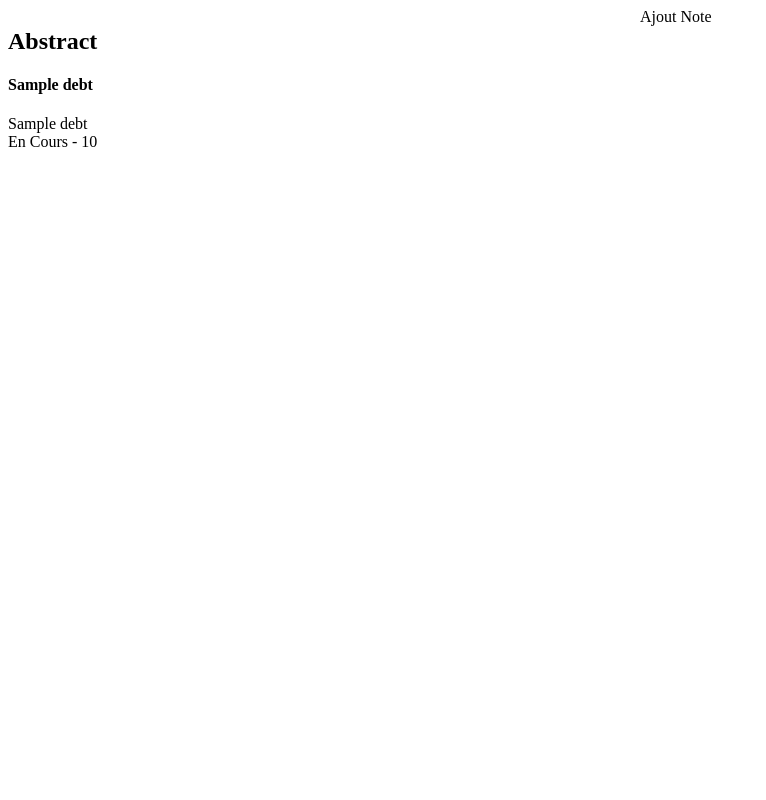
After one commit to clamenie/CERT02.1, a PHP site: page /home.php in a window 1280 px wide. The commit adds this page. Shown: the whole page, without its empty margins (0-766 px from the left). Run offline with PHP 8.4, Linux system fonts and the light colour scheme; data comes from the database, SQL or seed files in the repository; tables that the repository leaves empty hold one stand-in row (values such as "Sample post").

Commit message:
Preparing exercices

```diff
--- /dev/null
+++ b/home.php
@@ -0,0 +1,41 @@
+<?php
+include 'src/dao/DBController.php';
+$dbController = new DAO\DBController();
+
+const CONNECTED_USER = 1;
+?>
+<html>
+<head>
+  <title>Home</title>
+  <meta charset="UTF-8">
+  <link rel="stylesheet" href="./src/assets/css/style.css">
+</head>
+<body>
+
+  <div class="leftpane">
+    <h2>Abstract</h2>
+
+
+    <?php
+      $debts = $dbController->getDebts(CONNECTED_USER);
+      foreach ($debts as $index => $debt){
+        $block = "
+        <div class='debt'>
+            <h4>%s</h4>
+            <div>%s</div>
+            <div><span class='state'>%s</span> - <span class='cost'>%d</span></div>
+        </div>";
+        printf($block,$debt->name, $debt->name, $debt->state, $debt->amount);
+      }
+    ?>
+
+
+  </div>
+  <div class="rightpane">
+    <div id="debt-add">
+      Ajout Note
+    </div>
+  </div>
+</body>
+<script src="src/assets/js/script.js" charset="utf-8"></script>
+</html>
--- /dev/null
+++ b/src/assets/css/style.css
@@ -0,0 +1,8 @@
+/* HOME */
+*{
+  box-sizing: border-box;
+}
+.leftpane, .rightpane{float:left;width:50%;height:100%;}
+.debt{}
+.state{}
+.cost{}
--- /dev/null
+++ b/src/assets/js/script.js
@@ -0,0 +1,7 @@
+/* Add note button on homepage */
+let addbtn = document.getElementById('debt-add');
+if(addbtn){
+  addbtn.onclick = function(){
+      console.log("Click event on Add Note Buton");
+  };
+}
--- a/src/dao/DBController.php
+++ b/src/dao/DBController.php
@@ -37,8 +37,9 @@ use PDO;
         		$this->db = new PDO('mysql:host='. $host .';dbname='.$db_name, $db_username, $db_password);
         		$this->db->setAttribute(PDO::ATTR_ERRMODE, PDO::ERRMODE_EXCEPTION);
     		}
-    		catch (PDOException $exc) {
-        		exit('Error Connecting To DataBase');
+    		catch (\PDOException $exc) {
+					error_log($exc->getMessage());
+        		print('Error Connecting To Database');
     		}
 		}
 
@@ -50,8 +51,8 @@ use PDO;
 		 * @returns boolean
 		 */
 		public function login($email, $pass) : bool{
-			//$encrypted_pass = sha1($this->salt($pass));
-			$encrypted_pass = $pass;
+			$encrypted_pass = sha1($this->salt($pass));
+			// $encrypted_pass = $pass;
 			$query = "SELECT * FROM t_users
 				WHERE email = :email
 				AND password = :pass";
@@ -102,15 +103,15 @@ use PDO;
 		}
 		/**
 		* Function which gets the debts that the user can manage
-		* @param email: string - the email of the user's account
-		* @returns Object[] ?
+		* @param id: int - the id of the user
+		* @returns Debt[] ?
 		**/
 		public function getDebts($id) {
 			$debts = array();
 			$query = "SELECT *
 			FROM t_users
-			INNER JOIN t_debts ON t_users.owner = t_debts.id
-			WHERE id = :id";
+			INNER JOIN t_debts ON t_users.id = t_debts.owner
+			WHERE t_users.id = :id";
 			$handle = $this->db->prepare($query);
 			$handle->bindParam(':id', $id);
 			$handle->execute();
@@ -143,6 +144,19 @@ use PDO;
 			}
 		}
 
+		public function getTotalDebt($userId){
+			$debts = array();
+			$query = "SELECT sum(amount) as s
+			FROM t_debts
+			WHERE t_debts.owner = :id";
+			$handle = $this->db->prepare($query);
+			$handle->bindParam(':id', (int) $id);
+			$handle->execute();
+			$sum = 0;
+			$connected = $handle->fetchAll();
+			$sum = $connected[0]['s'];
+    	return $sum;
+		}
 	}
 	class Debt{
 
@@ -157,6 +171,7 @@ use PDO;
     	}
 
     	public function insertData($donnees) {
+				if(!is_null($donnees)){
         	foreach ($donnees as $key => $value) {
          	   switch ($key) {
                 case 'id':
@@ -174,8 +189,11 @@ use PDO;
                 case 'owner':
                     $this->owner = (int) $value;
                    	break;
+								default:
+										error_log("Uknown attribute to set on Debt ".$key);
             	}
         	}
+				}
     	}
 
 	}
```
Also changed, not shown: action.php (deleted, +0 -8 lines), index.php (+6 -1 lines), src/test/DBControllerTest.php (+3 -0 lines), src/assets/img/logo.png (renamed from assets/logo.png), src/assets/logo.svg (renamed from assets/logo.svg), src/assets/office-620822_1920.jpg (renamed from assets/office-620822_1920.jpg).
